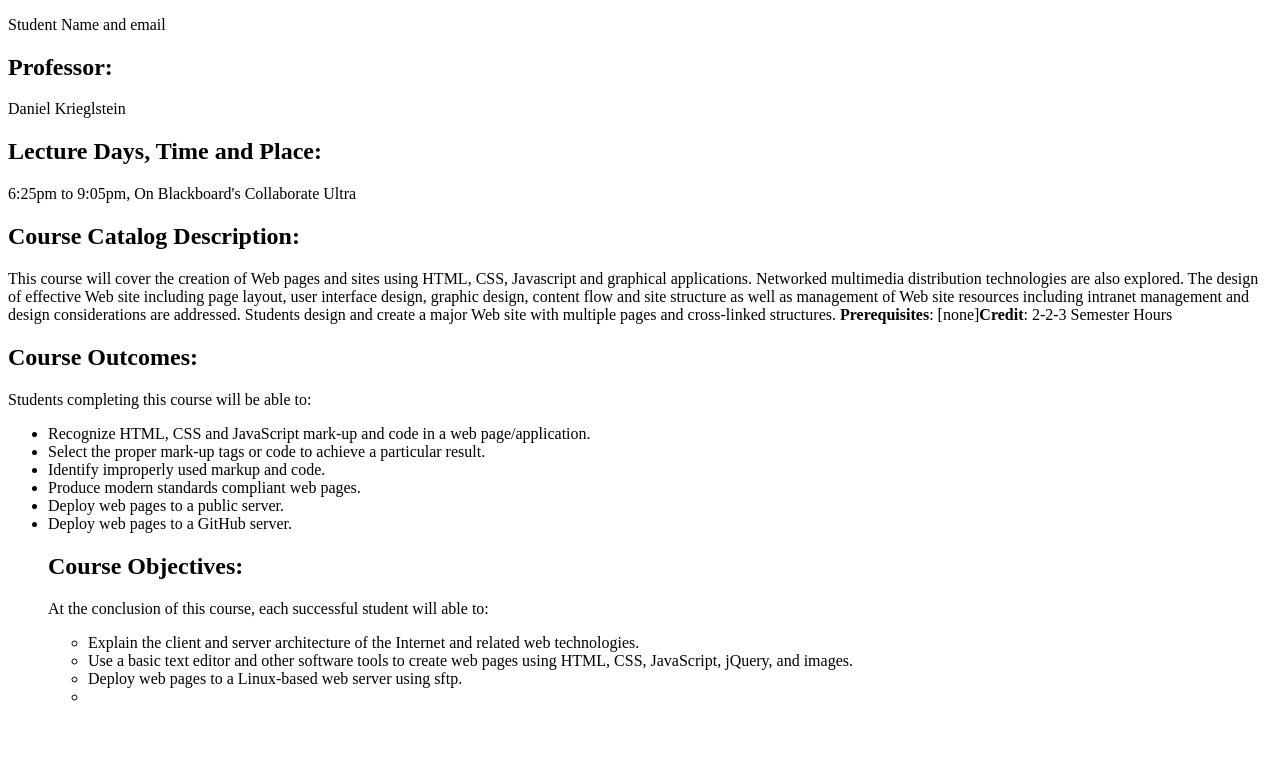
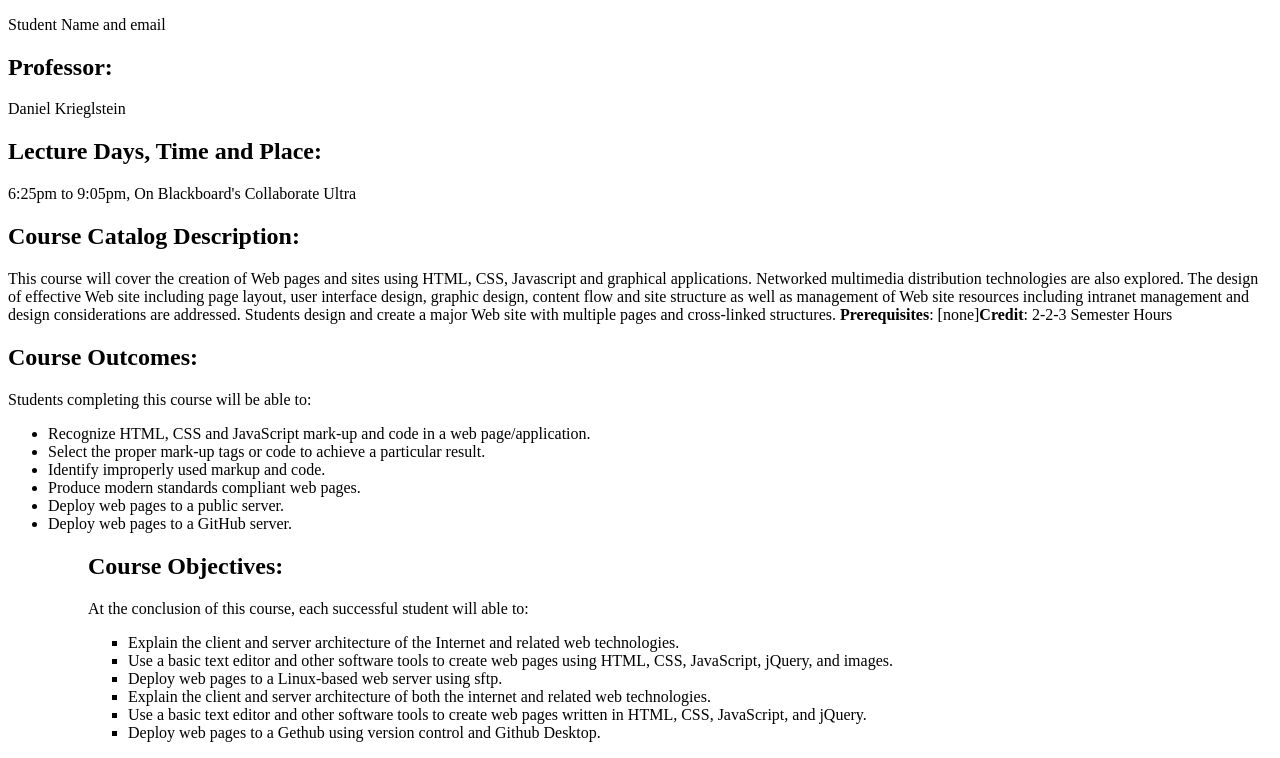
Before and after one commit to AtheGeo/lab2, a plain HTML site: page index.html in a window 1280 px wide. Shown: the part 105-863 px from the top of the page. Before the commit the page ends 827 px from the top, so only its background shows below. Drawn offline with Linux system fonts and the light colour scheme.

Commit message:
Update index.html

```diff
--- a/index.html
+++ b/index.html
@@ -23,10 +23,13 @@
 			<li>Produce modern standards compliant web pages.</li>
 			<li>Deploy web pages to a public server.</li>
 			<li>Deploy web pages to a GitHub server.</li>
+			<ul>
 		<h2>Course Objectives:</h2>
 		<p>At the conclusion of this course, each successful student will able to:</p>
 		<ul>
 			<li>Explain the client and server architecture of the Internet and related web technologies.</li>
 			<li>Use a basic text editor and other software tools to create web pages using HTML, CSS, JavaScript, jQuery, and images.</li>
 			<li>Deploy web pages to a Linux-based web server using sftp.</li>
-			<li>
+			<li>Explain the client and server architecture of both the internet and related web technologies.</li>
+			<li>Use a basic text editor and other software tools to create web pages written in HTML, CSS, JavaScript, and jQuery.</li>
+			<li>Deploy web pages to a Gethub using version control and Github Desktop.</li>
```
